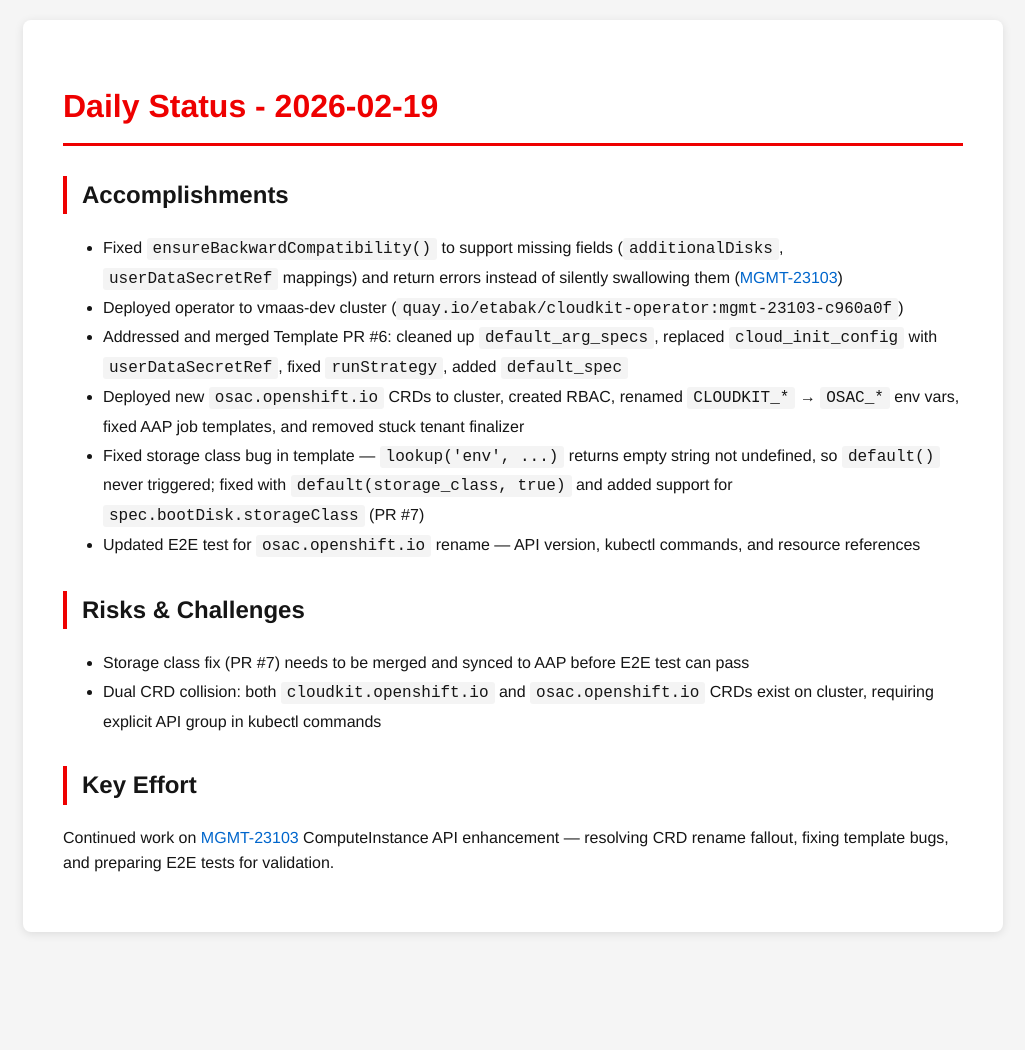
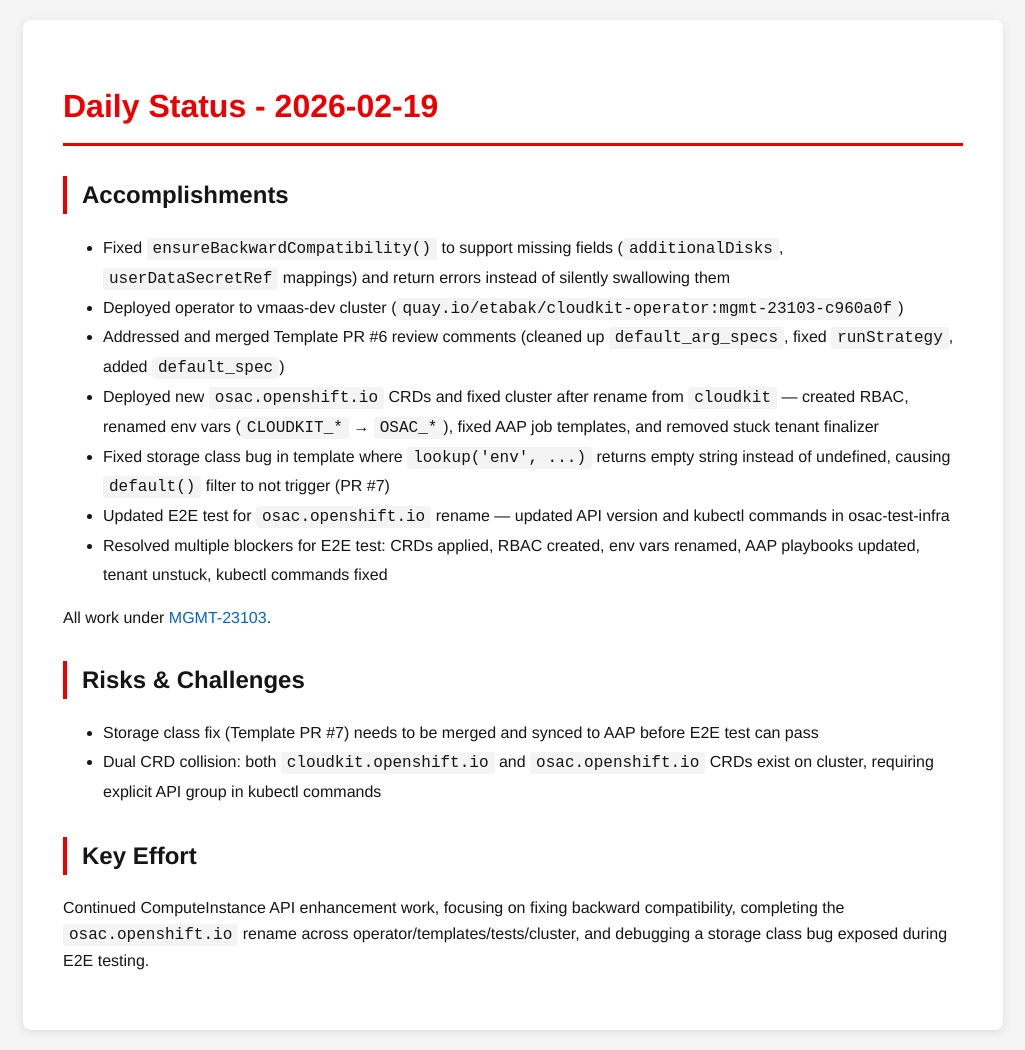
Before and after one commit to tzvatot/daily-status, a Jekyll site: the page built from 2026-02-19.md, in a window 1280 px wide. Shown: the whole page, without its empty margins (127-1152 px from the left). Built offline with Jekyll 4.4.1, drawn with Linux system fonts in a browser that asks for light colours; before the commit the page ends 952 px from its top, so only the background shows below that.

Commit message:
Daily status update - 2026-02-19

```diff
--- a/2026-02-19.md
+++ b/2026-02-19.md
@@ -7,16 +7,19 @@ date: 2026-02-19
 # Daily Status - 2026-02-19
 
 ## Accomplishments
-- Fixed `ensureBackwardCompatibility()` to support missing fields (`additionalDisks`, `userDataSecretRef` mappings) and return errors instead of silently swallowing them ([MGMT-23103](https://issues.redhat.com/browse/MGMT-23103))
+- Fixed `ensureBackwardCompatibility()` to support missing fields (`additionalDisks`, `userDataSecretRef` mappings) and return errors instead of silently swallowing them
 - Deployed operator to vmaas-dev cluster (`quay.io/etabak/cloudkit-operator:mgmt-23103-c960a0f`)
-- Addressed and merged Template PR #6: cleaned up `default_arg_specs`, replaced `cloud_init_config` with `userDataSecretRef`, fixed `runStrategy`, added `default_spec`
-- Deployed new `osac.openshift.io` CRDs to cluster, created RBAC, renamed `CLOUDKIT_*` → `OSAC_*` env vars, fixed AAP job templates, and removed stuck tenant finalizer
-- Fixed storage class bug in template — `lookup('env', ...)` returns empty string not undefined, so `default()` never triggered; fixed with `default(storage_class, true)` and added support for `spec.bootDisk.storageClass` (PR #7)
-- Updated E2E test for `osac.openshift.io` rename — API version, kubectl commands, and resource references
+- Addressed and merged Template PR #6 review comments (cleaned up `default_arg_specs`, fixed `runStrategy`, added `default_spec`)
+- Deployed new `osac.openshift.io` CRDs and fixed cluster after rename from `cloudkit` — created RBAC, renamed env vars (`CLOUDKIT_*` → `OSAC_*`), fixed AAP job templates, and removed stuck tenant finalizer
+- Fixed storage class bug in template where `lookup('env', ...)` returns empty string instead of undefined, causing `default()` filter to not trigger (PR #7)
+- Updated E2E test for `osac.openshift.io` rename — updated API version and kubectl commands in osac-test-infra
+- Resolved multiple blockers for E2E test: CRDs applied, RBAC created, env vars renamed, AAP playbooks updated, tenant unstuck, kubectl commands fixed
+
+All work under [MGMT-23103](https://issues.redhat.com/browse/MGMT-23103).
 
 ## Risks & Challenges
-- Storage class fix (PR #7) needs to be merged and synced to AAP before E2E test can pass
+- Storage class fix (Template PR #7) needs to be merged and synced to AAP before E2E test can pass
 - Dual CRD collision: both `cloudkit.openshift.io` and `osac.openshift.io` CRDs exist on cluster, requiring explicit API group in kubectl commands
 
 ## Key Effort
-Continued work on [MGMT-23103](https://issues.redhat.com/browse/MGMT-23103) ComputeInstance API enhancement — resolving CRD rename fallout, fixing template bugs, and preparing E2E tests for validation.
+Continued ComputeInstance API enhancement work, focusing on fixing backward compatibility, completing the `osac.openshift.io` rename across operator/templates/tests/cluster, and debugging a storage class bug exposed during E2E testing.
```
